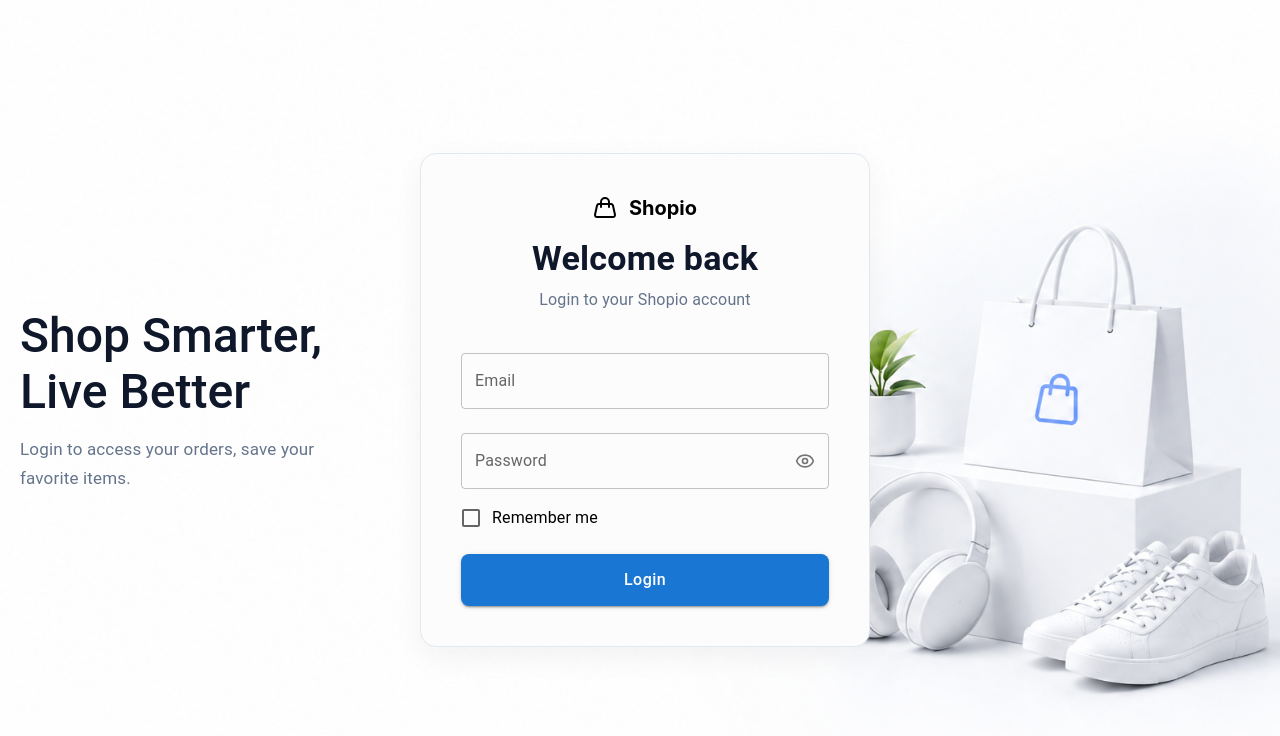
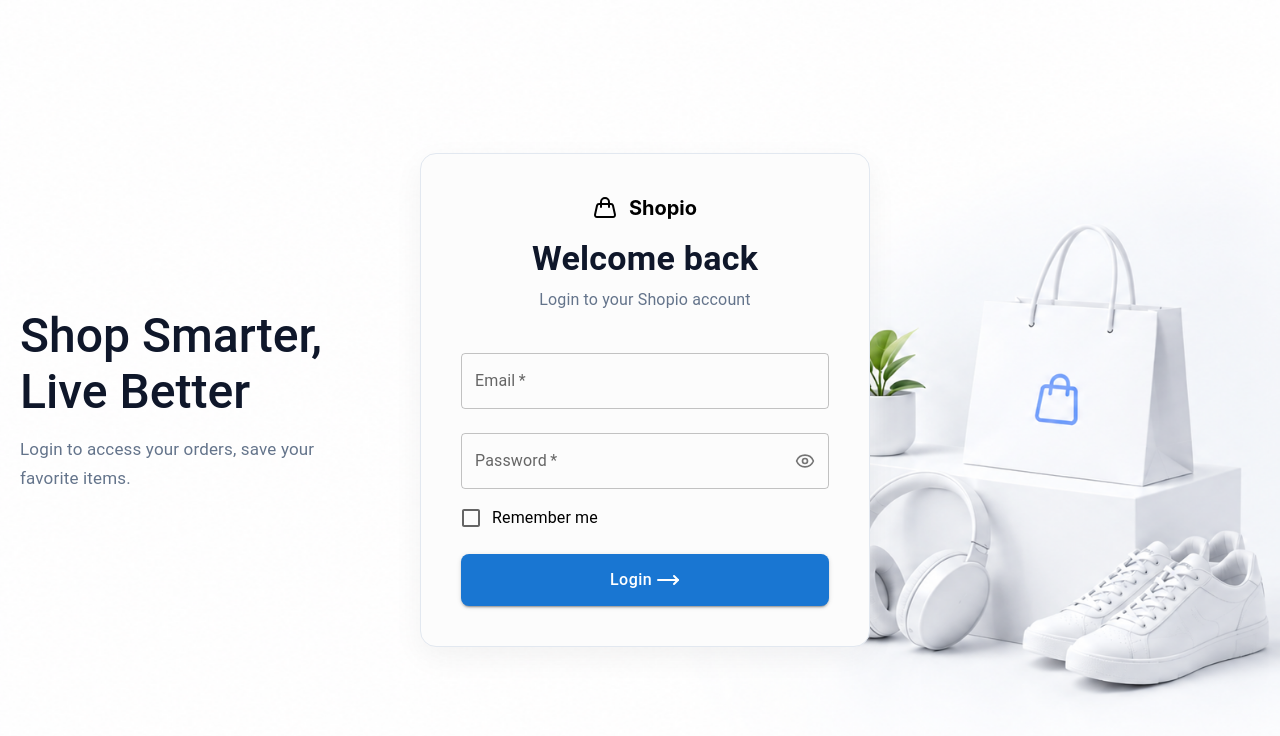
Before and after one commit to fatemeh-hn/proj-shopino, a React (Vite) app: page /login in a window 1280 px wide. Shown: the top 736 px of the page. Built offline with nearby package versions, Linux system fonts and the light colour scheme.

Commit message:
handle login form input values with refs

```diff
--- a/src/pages/Login.tsx
+++ b/src/pages/Login.tsx
@@ -8,12 +8,22 @@ import {
   InputAdornment,
 } from "@mui/material";
 
-import { Eye, EyeOff, Handbag } from "lucide-react";
-import { useState } from "react";
+import { Eye, EyeOff, Handbag, MoveRight } from "lucide-react";
+import { useRef, useState } from "react";
 
 function Login() {
   const [showPassword, setShowPassword] = useState(false);
 
+  const email = useRef<HTMLInputElement>(null);
+  const password = useRef<HTMLInputElement>(null);
+
+
+  const submitHandler = (e:React.SubmitEvent<HTMLFormElement>) => {
+    e.preventDefault()
+    const userEmail = email.current?.value;
+    const userPassword = password.current?.value;
+console.log({userEmail,userPassword});
+  };
   return (
     <div
       className="min-h-screen bg-cover bg-center bg-no-repeat"
@@ -61,6 +71,8 @@ function Login() {
 
         {/* Login Form */}
         <Box
+          component="form"
+          onSubmit={submitHandler}
           sx={{
             width: "450px",
             backgroundColor: "#FCFCFC",
@@ -108,14 +120,23 @@ function Login() {
           </Typography>
 
           {/* Email */}
-          <TextField fullWidth label="Email" type="email" margin="normal" />
+          <TextField
+            fullWidth
+            required
+            label="Email"
+            type="email"
+            margin="normal"
+            inputRef={email}
+          />
 
           {/* Password */}
           <TextField
             fullWidth
+            required
             label="Password"
             type={showPassword ? "text" : "password"}
             margin="normal"
+            inputRef={password}
             slotProps={{
               input: {
                 endAdornment: (
@@ -137,6 +158,7 @@ function Login() {
 
           {/* Login Button */}
           <Button
+            type="submit"
             fullWidth
             variant="contained"
             sx={{
@@ -145,9 +167,13 @@ function Login() {
               borderRadius: "8px",
               textTransform: "none",
               fontSize: "16px",
+              gap: "4px",
             }}
           >
             Login
+            <div>
+              <MoveRight />
+            </div>
           </Button>
         </Box>
       </Box>
```
